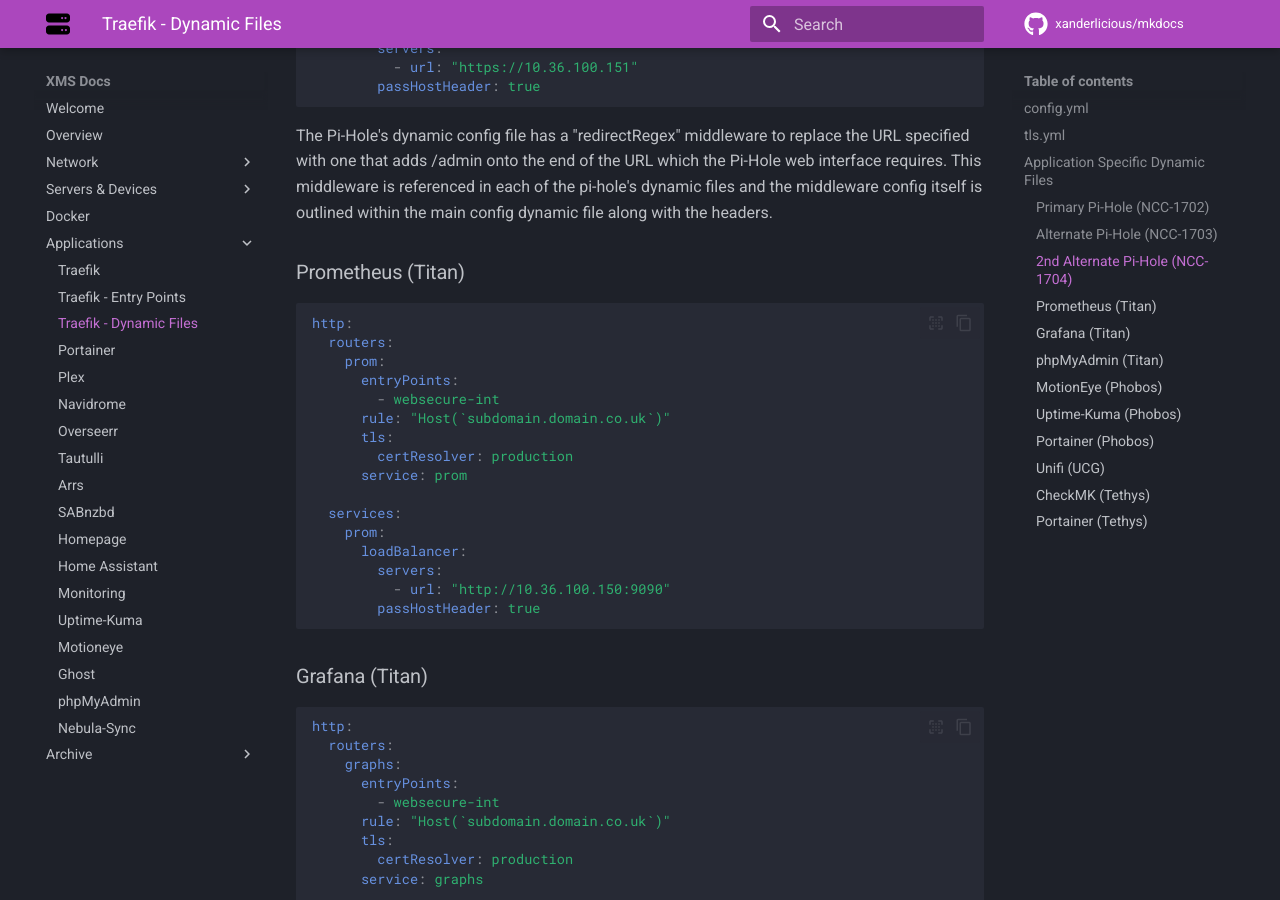
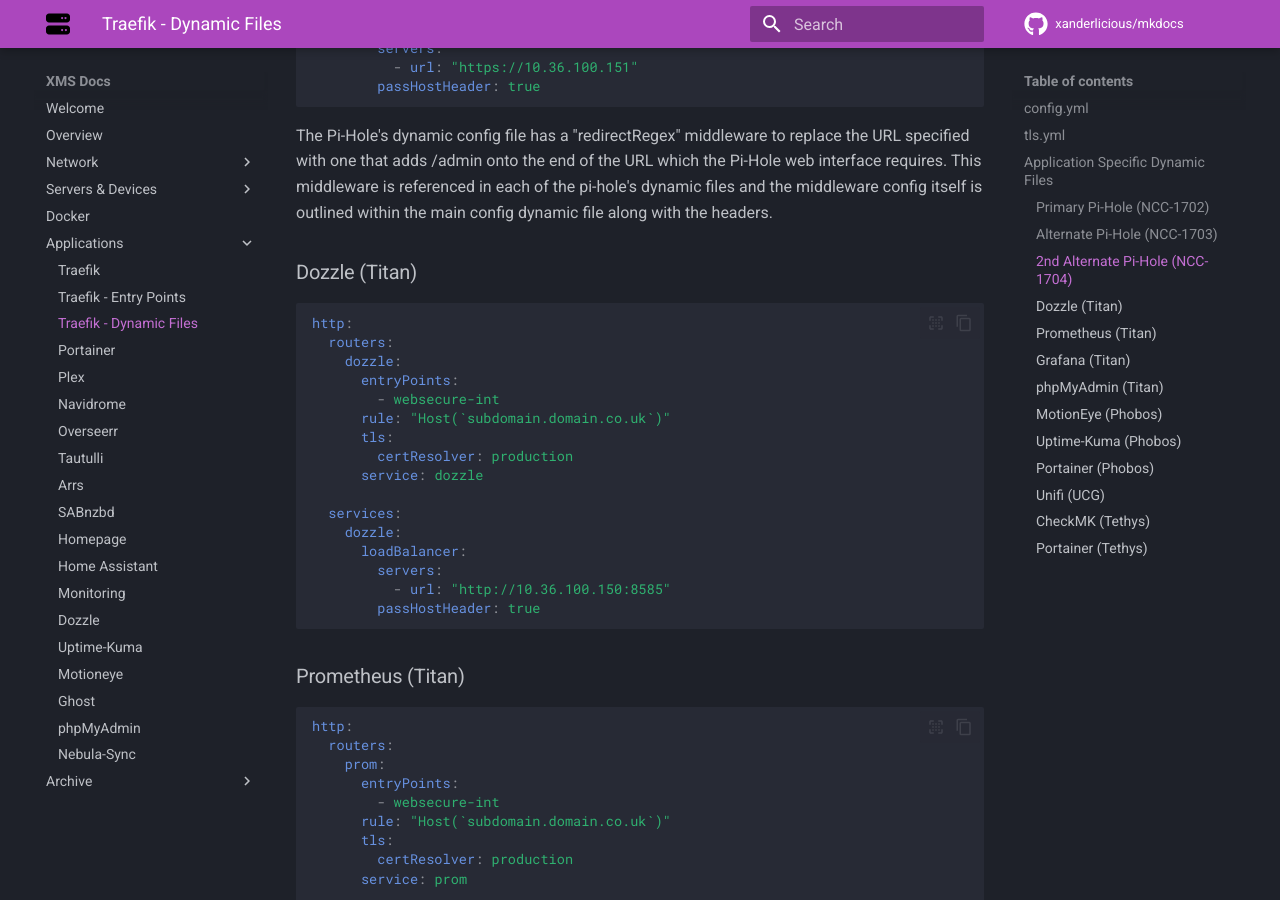
Before and after one commit to Xanderlicious/mkdocs, an MkDocs documentation site: the page built from docs/dynamic.md, in a window 1280 px wide and 900 px high, scrolled down 3557 px. Built offline with MkDocs 1.6.1 and Material for MkDocs 9.7.7, drawn with Linux system fonts in a browser that asks for light colours; comment, search, counter and statistics services are not loaded.

Commit message:
created a page for dozzle and added in a dynamic file entry

````diff
--- a/docs/dynamic.md
+++ b/docs/dynamic.md
@@ -154,6 +154,27 @@
 ```
 
 The Pi-Hole's dynamic config file has a "redirectRegex" middleware to replace the URL specified with one that adds /admin onto the end of the URL which the Pi-Hole web interface requires.  This middleware is referenced in each of the pi-hole's dynamic files and the middleware config itself is outlined within the main config dynamic file along with the headers.
+
+### Dozzle (Titan)
+
+```yaml
+http:
+  routers:
+    dozzle:
+      entryPoints:
+        - websecure-int
+      rule: "Host(`subdomain.domain.co.uk`)"
+      tls:
+        certResolver: production
+      service: dozzle
+
+  services:
+    dozzle:
+      loadBalancer:
+        servers:
+          - url: "http://10.36.100.150:8585"
+        passHostHeader: true
+```
 
 ### Prometheus (Titan)
 
--- a/mkdocs.yml
+++ b/mkdocs.yml
@@ -30,6 +30,7 @@
     - Homepage: homepage.md
     - Home Assistant: ha.md
     - Monitoring: monitoring.md
+    - Dozzle: dozzle.md
     - Uptime-Kuma: kuma.md
     - Motioneye: motioneye.md
     - Ghost: ghost.md
````
Also changed, not shown: docs/dozzle.md (added, +89 -0 lines).
